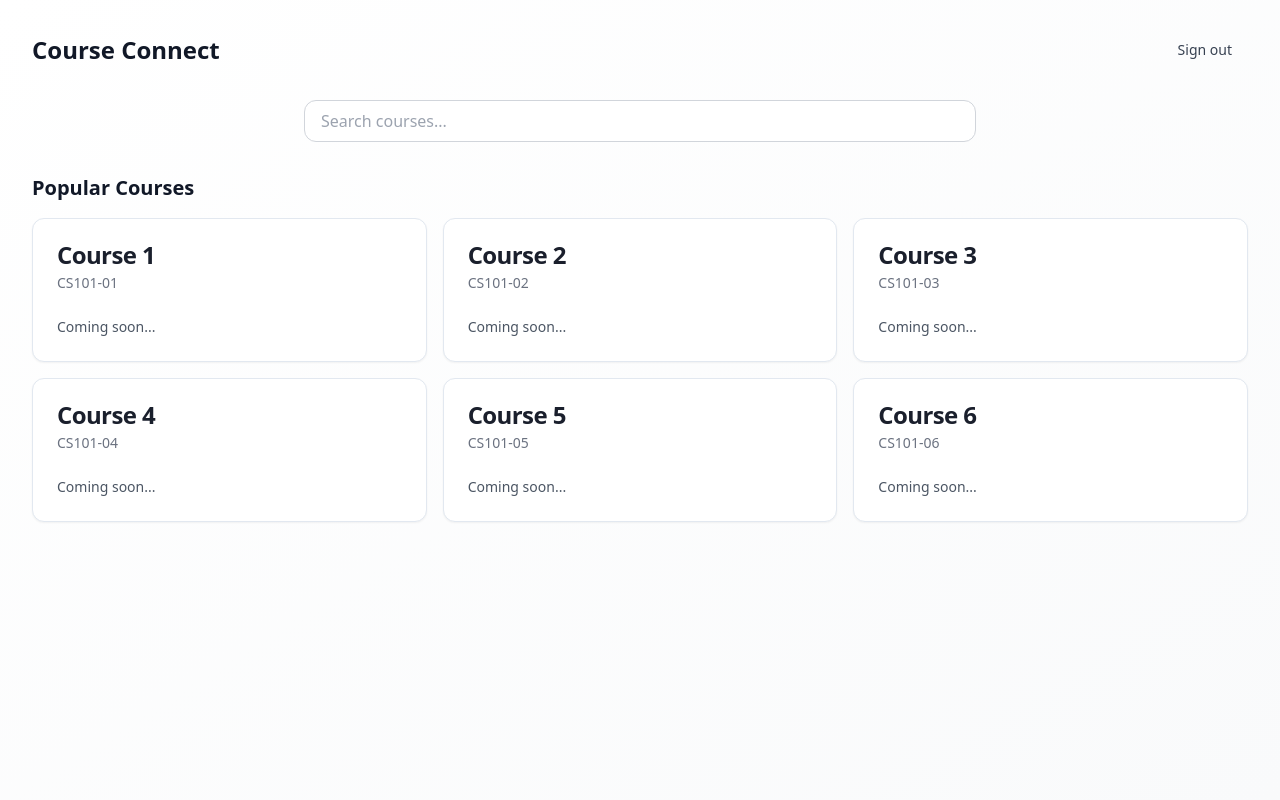
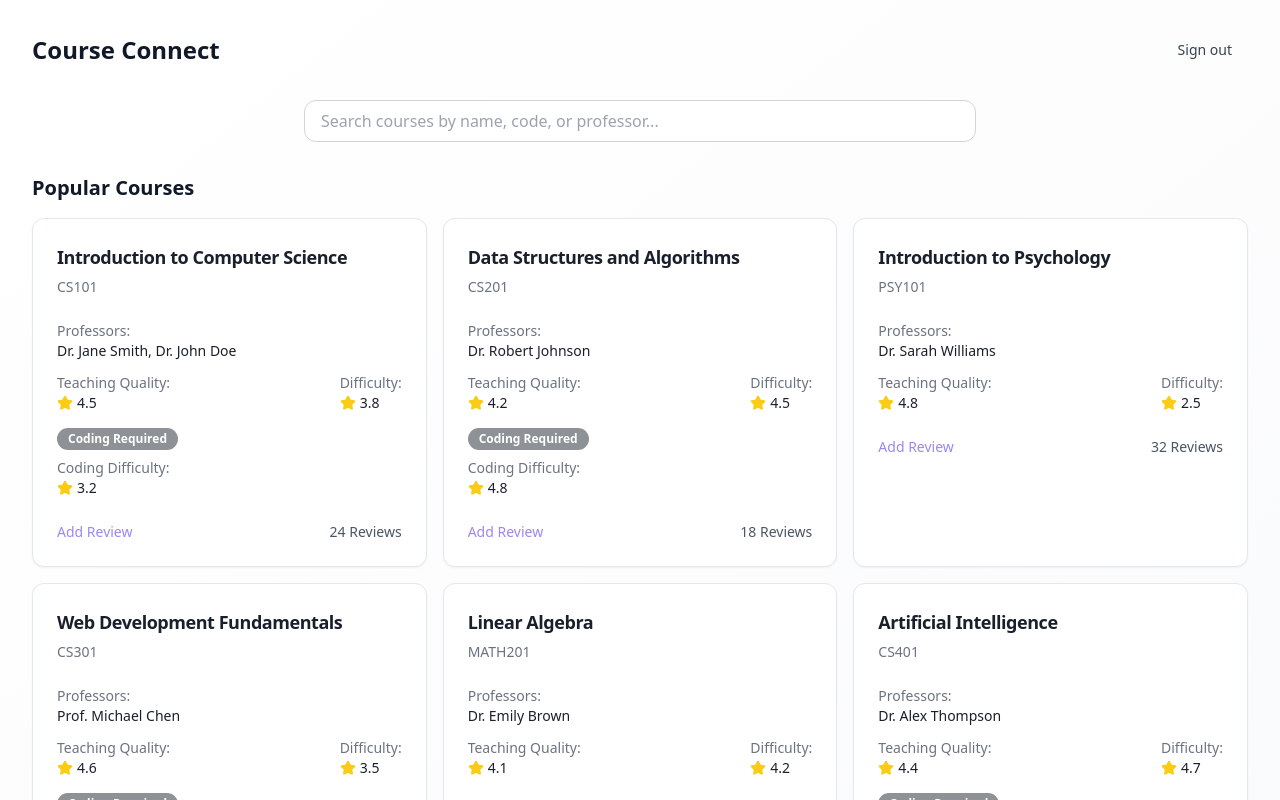
Before and after one commit to mitulpgalani/student-course-connect, a React (Vite) app: page /dashboard in a window 1280 px wide. Shown: the top 800 px of the page. Built offline with nearby package versions, Linux system fonts and the light colour scheme.

Commit message:
Fix: Course card placeholder text
The course cards currently display "Coming Soon" placeholder text.  This commit addresses the issue and will replace the placeholder with the requested course details.

```diff
--- a/src/pages/Dashboard.tsx
+++ b/src/pages/Dashboard.tsx
@@ -1,12 +1,92 @@
 
 import { useNavigate } from "react-router-dom";
+import { Star } from "lucide-react";
 import {
   Card,
   CardContent,
   CardDescription,
   CardHeader,
   CardTitle,
+  CardFooter,
 } from "@/components/ui/card";
+import { Badge } from "@/components/ui/badge";
+
+// Mock course data
+const courses = [
+  {
+    id: 1,
+    name: "Introduction to Computer Science",
+    code: "CS101",
+    professors: ["Dr. Jane Smith", "Dr. John Doe"],
+    reviewCount: 24,
+    teachingQuality: 4.5,
+    difficulty: 3.8,
+    requiresCoding: true,
+    codingDifficulty: 3.2,
+  },
+  {
+    id: 2,
+    name: "Data Structures and Algorithms",
+    code: "CS201",
+    professors: ["Dr. Robert Johnson"],
+    reviewCount: 18,
+    teachingQuality: 4.2,
+    difficulty: 4.5,
+    requiresCoding: true,
+    codingDifficulty: 4.8,
+  },
+  {
+    id: 3,
+    name: "Introduction to Psychology",
+    code: "PSY101",
+    professors: ["Dr. Sarah Williams"],
+    reviewCount: 32,
+    teachingQuality: 4.8,
+    difficulty: 2.5,
+    requiresCoding: false,
+  },
+  {
+    id: 4,
+    name: "Web Development Fundamentals",
+    code: "CS301",
+    professors: ["Prof. Michael Chen"],
+    reviewCount: 15,
+    teachingQuality: 4.6,
+    difficulty: 3.5,
+    requiresCoding: true,
+    codingDifficulty: 3.8,
+  },
+  {
+    id: 5,
+    name: "Linear Algebra",
+    code: "MATH201",
+    professors: ["Dr. Emily Brown"],
+    reviewCount: 28,
+    teachingQuality: 4.1,
+    difficulty: 4.2,
+    requiresCoding: false,
+  },
+  {
+    id: 6,
+    name: "Artificial Intelligence",
+    code: "CS401",
+    professors: ["Dr. Alex Thompson"],
+    reviewCount: 21,
+    teachingQuality: 4.4,
+    difficulty: 4.7,
+    requiresCoding: true,
+    codingDifficulty: 4.5,
+  },
+];
+
+const StarRating = ({ rating }: { rating: number }) => {
+  return (
+    <div className="flex items-center gap-1">
+      <Star className="w-4 h-4 fill-yellow-400 text-yellow-400" />
+      <span className="text-sm font-medium">{rating.toFixed(1)}</span>
+    </div>
+  );
+};
 
 const Dashboard = () => {
   const navigate = useNavigate();
@@ -14,6 +94,16 @@ const Dashboard = () => {
   const handleSignOut = () => {
     // For now, just navigate back to login
     navigate("/");
+  };
+
+  const handleAddReview = (courseId: number) => {
+    // TODO: Implement review form navigation
+    console.log(`Add review for course ${courseId}`);
+  };
+
+  const handleViewReviews = (courseId: number) => {
+    // TODO: Implement review modal
+    console.log(`View reviews for course ${courseId}`);
   };
 
   return (
@@ -35,7 +125,7 @@ const Dashboard = () => {
           <div className="max-w-2xl mx-auto">
             <input
               type="search"
-              placeholder="Search courses..."
+              placeholder="Search courses by name, code, or professor..."
               className="w-full px-4 py-2 rounded-lg border border-gray-300 focus:outline-none focus:ring-2 focus:ring-primary focus:border-transparent"
             />
           </div>
@@ -44,16 +134,51 @@ const Dashboard = () => {
         <section className="mb-8">
           <h2 className="text-xl font-semibold text-gray-900 mb-4">Popular Courses</h2>
           <div className="grid grid-cols-1 md:grid-cols-2 lg:grid-cols-3 gap-4">
-            {/* Placeholder cards - to be replaced with actual course data */}
-            {[1, 2, 3, 4, 5, 6].map((i) => (
-              <Card key={i} className="hover:shadow-lg transition-shadow">
+            {courses.map((course) => (
+              <Card key={course.id} className="hover:shadow-lg transition-shadow">
                 <CardHeader>
-                  <CardTitle>Course {i}</CardTitle>
-                  <CardDescription>CS101-0{i}</CardDescription>
+                  <CardTitle className="text-lg">{course.name}</CardTitle>
+                  <CardDescription>{course.code}</CardDescription>
                 </CardHeader>
-                <CardContent>
-                  <p className="text-sm text-gray-600">Coming soon...</p>
+                <CardContent className="space-y-3">
+                  <div>
+                    <p className="text-sm font-medium text-gray-500">Professors:</p>
+                    <p className="text-sm">{course.professors.join(", ")}</p>
+                  </div>
+                  <div className="flex items-center justify-between">
+                    <div>
+                      <p className="text-sm font-medium text-gray-500">Teaching Quality:</p>
+                      <StarRating rating={course.teachingQuality} />
+                    </div>
+                    <div>
+                      <p className="text-sm font-medium text-gray-500">Difficulty:</p>
+                      <StarRating rating={course.difficulty} />
+                    </div>
+                  </div>
+                  {course.requiresCoding && (
+                    <div>
+                      <Badge variant="secondary" className="mb-2">Coding Required</Badge>
+                      <div>
+                        <p className="text-sm font-medium text-gray-500">Coding Difficulty:</p>
+                        <StarRating rating={course.codingDifficulty} />
+                      </div>
+                    </div>
+                  )}
                 </CardContent>
+                <CardFooter className="flex justify-between">
+                  <button
+                    onClick={() => handleAddReview(course.id)}
+                    className="text-sm font-medium text-primary hover:text-primary/80 transition-colors"
+                  >
+                    Add Review
+                  </button>
+                  <button
+                    onClick={() => handleViewReviews(course.id)}
+                    className="text-sm text-gray-600 hover:text-gray-900 transition-colors"
+                  >
+                    {course.reviewCount} Reviews
+                  </button>
+                </CardFooter>
               </Card>
             ))}
           </div>
```
